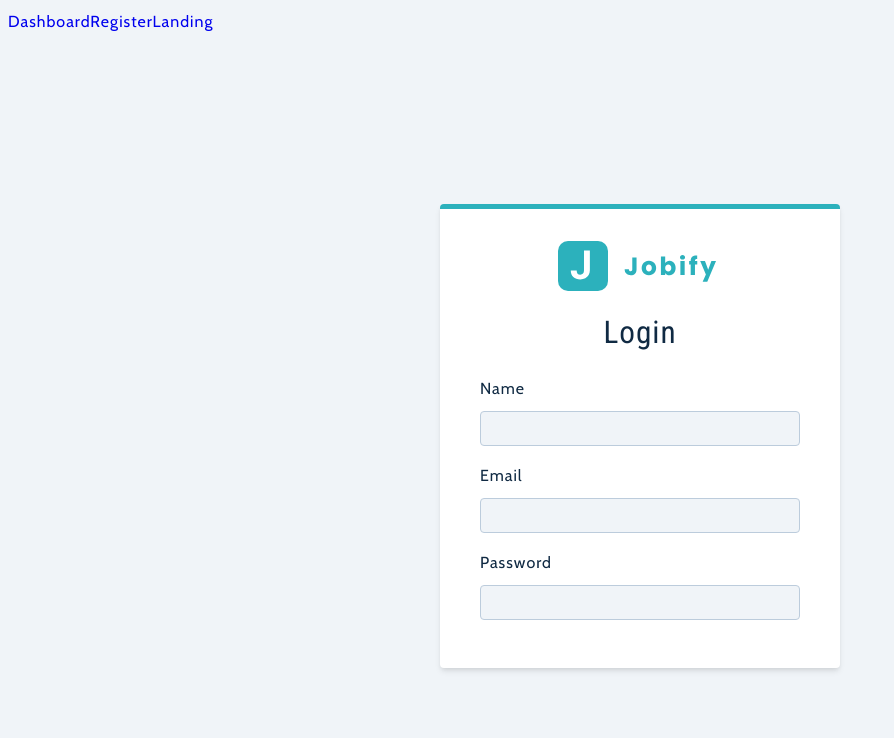
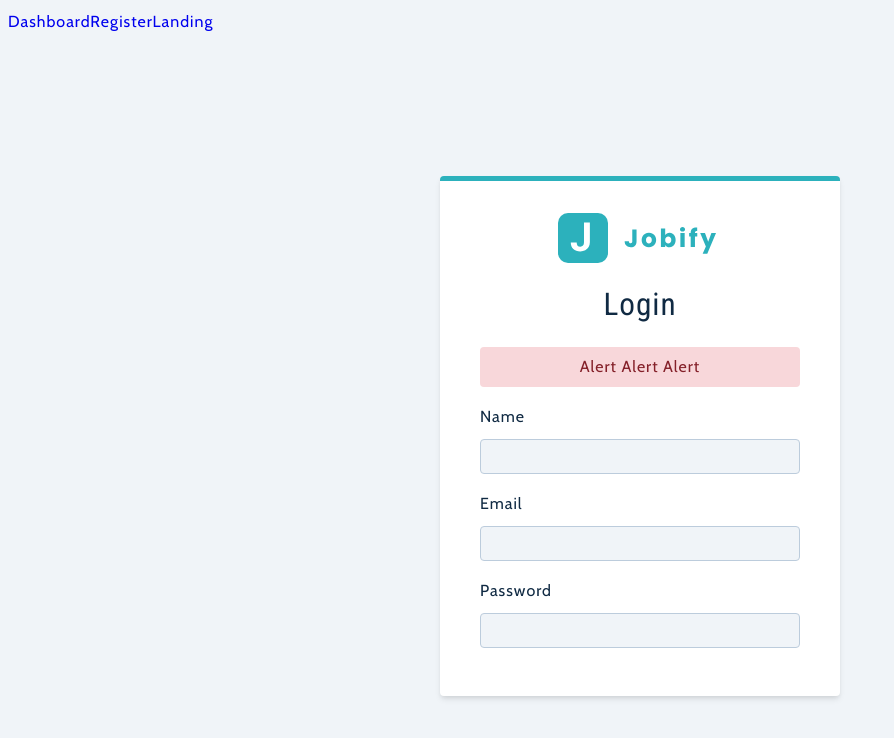
Before and after one commit to lexliu19/jobs-tracker, a React (Create React App) app in the folder frontend/: page /register in a window 1280 px wide. Shown: the top 738 px of the page, without its empty margins (0-894 px from the left). Built offline with nearby package versions, Linux system fonts and the light colour scheme; the HTML template or start-up script is replaced by a standard one.

Commit message:
add Alert
Signed-off-by: LexieLiu19 <xuliu0925@gmail.com>

```diff
--- /dev/null
+++ b/frontend/src/components/Alert.jsx
@@ -0,0 +1,4 @@
+const Alert = () => {
+  return <div className="alert alert-danger">Alert Alert Alert</div>;
+};
+export default Alert;
--- a/frontend/src/components/index.js
+++ b/frontend/src/components/index.js
@@ -1,4 +1,5 @@
 import Logo from './Logo';
 import FormRow from './FormRow';
+import Alert from './Alert';
 
-export { Logo, FormRow };
+export { Logo, FormRow, Alert };
--- a/frontend/src/pages/Register.jsx
+++ b/frontend/src/pages/Register.jsx
@@ -1,10 +1,10 @@
 import { useState, useEffect } from 'react';
 
-import { Logo, FormRow } from '../components/index.js';
+import { Logo, FormRow, Alert } from '../components/index.js';
 import Wrapper from '../assets/wrappers/RegisterPage';
 
 const Register = () => {
-  const initialState = { name: '', email: '', password: '', isMember: true };
+  const initialState = { name: '', email: '', password: '', isMember: true, showAlert: true };
   const [values, setValues] = useState(initialState);
   const handleChange = (e) => {
     console.log(e.target);
@@ -19,6 +19,7 @@
       <form className="form" onSubmit={onSubmit}>
         <Logo />
         <h3>Login</h3>
+        {values.showAlert && <Alert />}
         <FormRow
           type="text"
           value={values.name}
```
